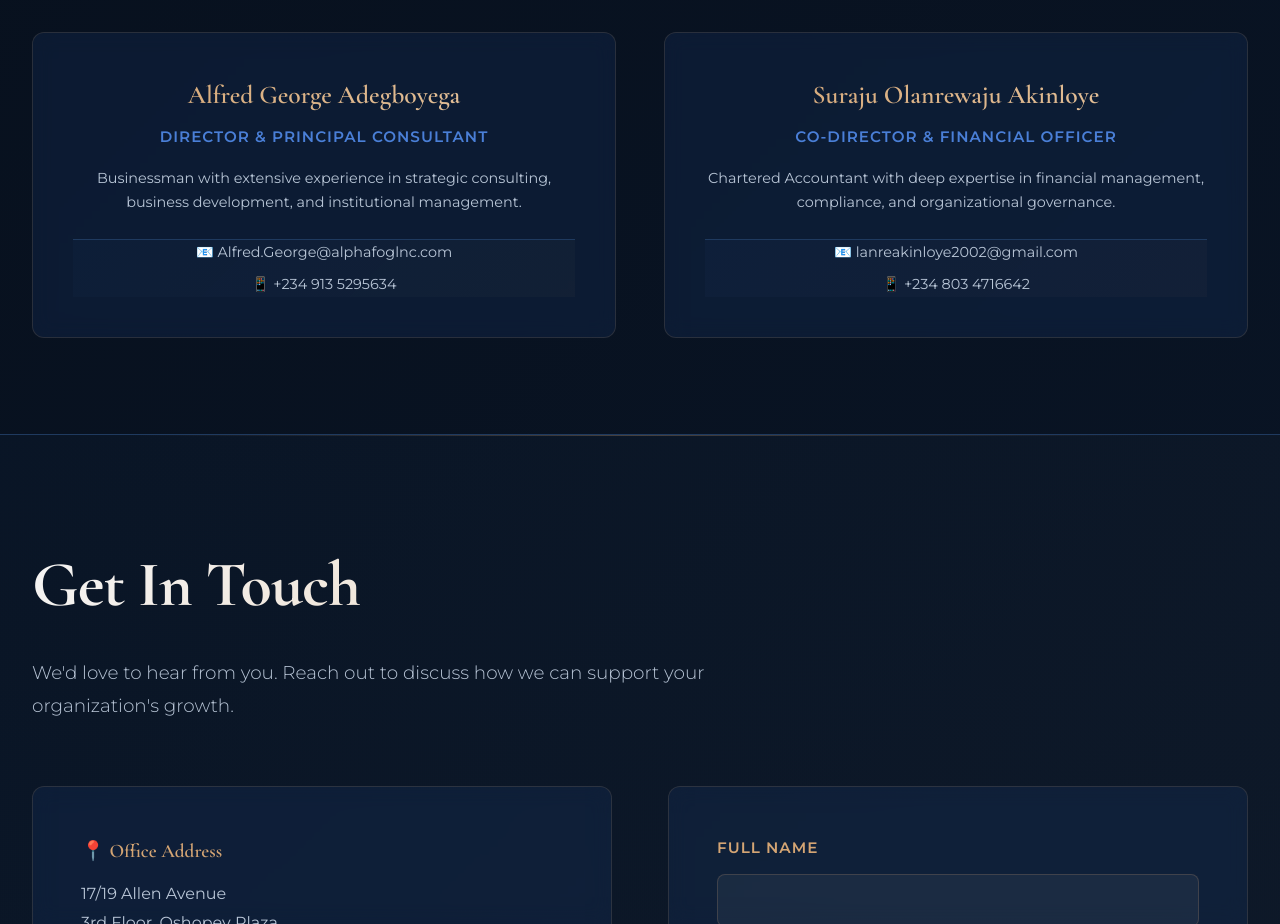
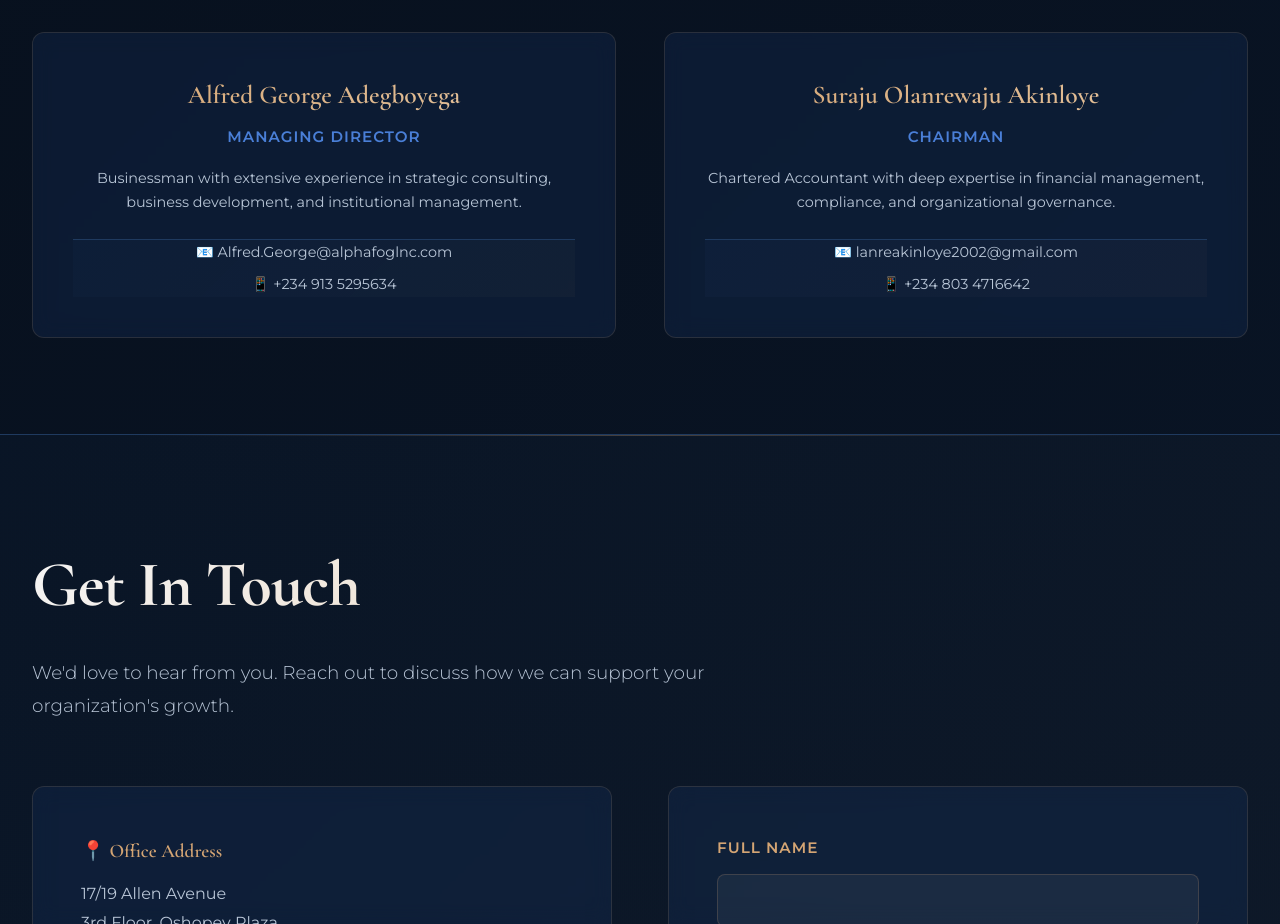
Before and after one commit to blessme001/AA-GLOBAL-CONSULTANTS, a plain HTML site: page index.html in a window 1280 px wide. Shown: the part 3580-4504 px from the top of the page. Drawn offline with nearby package versions, Linux system fonts and the light colour scheme.

Commit message:
Update index.html

```diff
--- a/index.html
+++ b/index.html
@@ -930,7 +930,7 @@
         <div class="team-grid">
             <div class="team-member">
                 <h3>Alfred George Adegboyega</h3>
-                <div class="title">Director & Principal Consultant</div>
+                <div class="title">Managing Director</div>
                 <p style="color: var(--text-secondary); margin: 1rem 0;">Businessman with extensive experience in strategic consulting, business development, and institutional management.</p>
                 <div class="contact">
                     <div>📧 Alfred.George@alphafoglnc.com</div>
@@ -940,7 +940,7 @@
 
             <div class="team-member">
                 <h3>Suraju Olanrewaju Akinloye</h3>
-                <div class="title">Co-Director & Financial Officer</div>
+                <div class="title">Chairman</div>
                 <p style="color: var(--text-secondary); margin: 1rem 0;">Chartered Accountant with deep expertise in financial management, compliance, and organizational governance.</p>
                 <div class="contact">
                     <div>📧 lanreakinloye2002@gmail.com</div>
```
